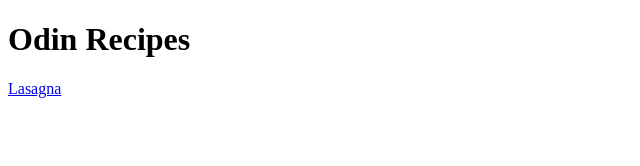
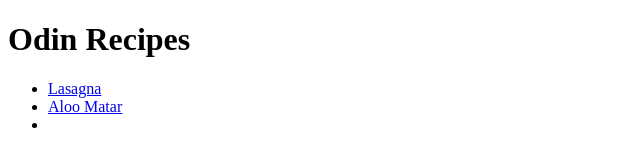
Before and after one commit to BrianAGodfrey/odin-recipes, a plain HTML site: page index.html in a window 1280 px wide. Shown: the whole page, without its empty margins (0-640 px from the left). Drawn offline with Linux system fonts and the light colour scheme.

Commit message:
Add aloo matar recipe

```diff
--- a/index.html
+++ b/index.html
@@ -9,6 +9,12 @@
 <body>
     <h1>Odin Recipes</h1>
 
-    <a href="./recipes/lasagna.html">Lasagna</a>
+    <ul>
+    <li><a href="./recipes/lasagna.html">Lasagna</a></li>
+    <li><a href="./recipes/aloo-matar.html">Aloo Matar</a></li>
+    <li></li>
+
+
+    </ul>
 </body>
 </html>
```
Also changed, not shown: recipes/lasagna.html (+1 -1 lines).
